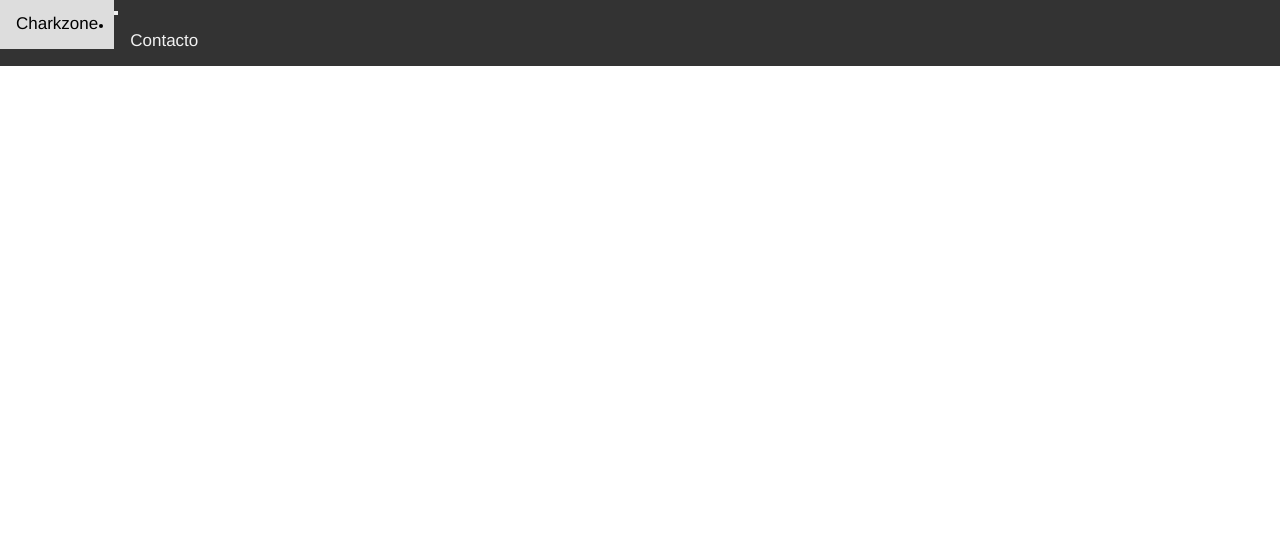
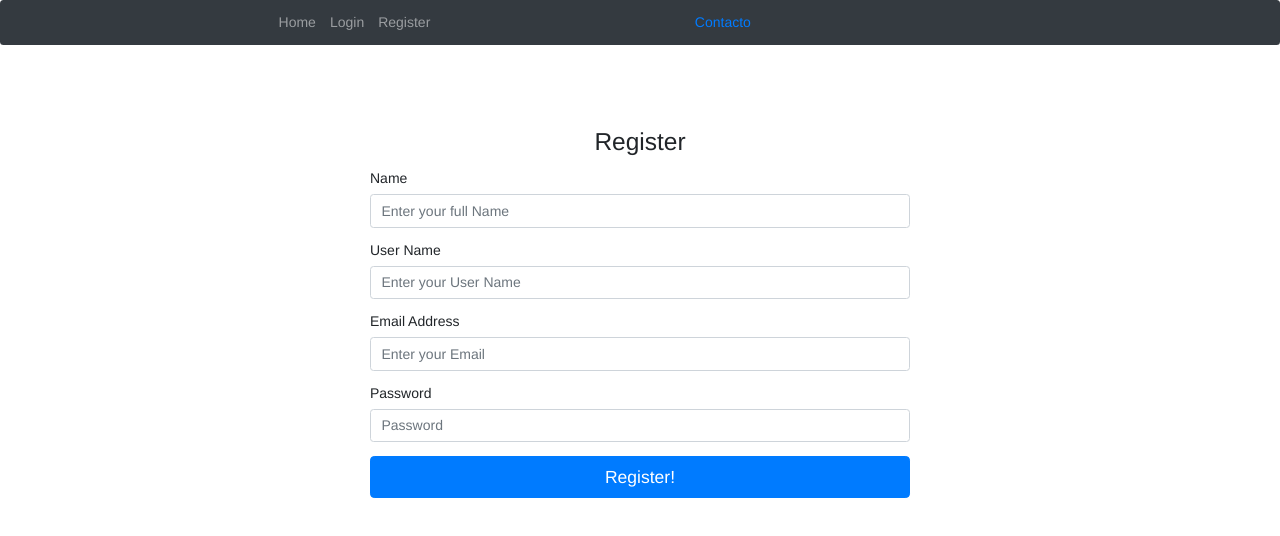
Before and after one commit to lakedv/charkbot-app, a React (Create React App) app: page /register in a window 1280 px wide. Shown: the top 536 px of the page. Built offline with nearby package versions, Linux system fonts and the light colour scheme.

Commit message:
Added Forms

```diff
--- a/package.json
+++ b/package.json
@@ -3,6 +3,7 @@
   "version": "0.1.0",
   "private": true,
   "dependencies": {
+    "axios": "^0.18.0",
     "cors": "^2.8.5",
     "mysql": "^2.16.0",
     "pusher-js": "^4.3.1",
--- a/public/index.html
+++ b/public/index.html
@@ -1,5 +1,6 @@
 <!DOCTYPE html>
 <html lang="en">
+
 <head>
   <meta charset="utf-8">
   <link rel="shortcut icon" href="%PUBLIC_URL%/favicon.ico">
@@ -19,11 +20,17 @@
       work correctly both with client-side routing and a non-root public URL.
       Learn how to configure a non-root public URL by running `npm run build`.
     -->
-    <link rel="stylesheet"
-    href="https://cdnjs.cloudflare.com/ajax/libs/font-awesome/4.7.0/css/font-awesome.min.css">
+    <link rel="stylesheet" href="https://stackpath.bootstrapcdn.com/bootstrap/4.1.3/css/bootstrap.min.css" integrity="sha384-MCw98/SFnGE8fJT3GXwEOngsV7Zt27NXFoaoApmYm81iuXoPkFOJwJ8ERdknLPMO" crossorigin="anonymous">
     <title>React App</title>
 </head>
+
 <body>
+  <script src="https://code.jquery.com/jquery-3.3.1.slim.min.js" integrity="sha384-q8i/X+965DzO0rT7abK41JStQIAqVgRVzpbzo5smXKp4YfRvH+8abtTE1Pi6jizo"
+    crossorigin="anonymous"></script>
+  <script src="https://cdnjs.cloudflare.com/ajax/libs/popper.js/1.14.3/umd/popper.min.js" integrity="sha384-ZMP7rVo3mIykV+2+9J3UJ46jBk0WLaUAdn689aCwoqbBJiSnjAK/l8WvCWPIPm49"
+    crossorigin="anonymous"></script>
+  <script src="https://stackpath.bootstrapcdn.com/bootstrap/4.1.3/js/bootstrap.min.js" integrity="sha384-ChfqqxuZUCnJSK3+MXmPNIyE6ZbWh2IMqE241rYiqJxyMiZ6OW/JmZQ5stwEULTy"
+    crossorigin="anonymous"></script>
   <noscript>
     You need to enable JavaScript to run this app.
   </noscript>
@@ -39,4 +46,5 @@
       To create a production bundle, use `npm run build` or `yarn build`.
     -->
 </body>
+
 </html>
--- a/src/App.js
+++ b/src/App.js
@@ -4,6 +4,8 @@
 import React, { Component } from 'react';
 import Route from 'react-router-dom/Route'
 import Chatbot from './comps/Chatbot'
+import Login from './comps/Login'
+import Register from './comps/Register'
 import { BrowserRouter } from 'react-router-dom'
 import NavUI from './comps/NavUI';
 
@@ -18,6 +20,8 @@
           <div>
             <NavUI />
             <Route path="/chatbot" component={Chatbot} />
+            <Route exath path="/register" component={Register} />
+            <Route exath path="/login" component={Login} />
           </div>
         </BrowserRouter>
       </div>
--- /dev/null
+++ b/src/comps/Login.js
@@ -0,0 +1,82 @@
+import React, { Component } from 'react'
+import { login } from './UserFunctions'
+
+class Login extends Component {
+    constructor() {
+        super()
+        this.state = {
+            email: '',
+            password: '',
+            errors: {}
+        }
+
+        this.onChange = this.onChange.bind(this)
+        this.onSubmit = this.onSubmit.bind(this)
+
+    }
+
+    onChange(e) {
+        this.setState({ [e.target.name]: e.target.value })
+    }
+    onSubmit(e) {
+        e.preventDefault()
+
+        const user = {
+            email: this.state.email,
+            password: this.state.password
+        }
+
+        login(user).then(res => {
+            if (res) {
+                this.props.history.push(`/profile`)
+            }
+        })
+    }
+
+    render(){
+        return (
+            <div className="container">
+                <div className="row">
+                    <div className="col-mds-6 mt-5 mx-auto">
+                        <form noValidate onSubmit={this.onSubmit}>
+                        <h1 className="h3 mb-3 font-weight-normal">Please Sign In</h1>
+                        <div className="form-group">
+                        <label htmlFor="email">Email Address</label>
+                        <input
+                        type="email"
+                        className="form-control"
+                        name="email"
+                        placeholder="Enter your Email"
+                        value={this.state.email}
+                        onChange={this.onChange}
+                        />
+                        </div>
+                        <div className="form-group">
+                        <label htmlFor="password">Password</label>
+                        <input
+                        type="password"
+                        className="form-control"
+                        name="password"
+                        placeholder="Password"
+                        value={this.state.password}
+                        onChange={this.onChange}
+                        />
+                        </div>
+                        <button
+                        type="submit"
+                        className="btn btn-lg btn-primary btn-block"
+                        >
+                            Sign In
+                        </button>
+                        </form>
+                    </div>
+                </div>
+            </div>
+
+        )
+    }
+
+
+}
+
+export default Login
--- a/src/comps/NavUI.js
+++ b/src/comps/NavUI.js
@@ -1,5 +1,5 @@
 import React from 'react';
-import {NavLink, withRouter}  from 'react-router-dom'
+import {NavLink, Link, withRouter}  from 'react-router-dom'
 import '../Nav.css'
 
 class NavUI extends React.Component {
@@ -9,27 +9,73 @@
         return this.props.location.pathname === path ? 'active' : '';
     }
 
-
+    logOut(e) {
+        e.preventDefault()
+        localStorage.removeItem('usertoken')
+        this.props.history.push(`/`)
+    }
 
     render() {
+
+        const loginReqLink = (
+            <ul className="navbar-nav">
+                <li className="nav-item">
+                    <Link to="/login" className="nav-link">
+                        Login
+                </Link>
+                </li>
+                <li className="nav-item">
+                    <Link to="/register" className="nav-link">
+                        Register
+            </Link>
+                </li>
+            </ul>
+        )
+        const userLink = (
+            <ul className="navbar-nav">
+                <li className="nav-item">
+                    <a href="" onClick={this.logOut.bind(this)} classname="nav-link">
+                        Logout
+                </a>
+                </li>
+            </ul>
+        )
+
         return (
-            <nav className="NavUI" >
-                <div className="container-fluid">
-                    <div className="navbar-header">
-                        <button type="button" className="navbar-toggle collapsed" data-toggle="collapse" data-target="#bs-example-navbar-collapse-1" aria-expanded="false">
-                            <span className="icon-bar"></span>
-                            <span className="icon-bar"></span>
-                            <span className="icon-bar"></span>
-                        </button>
-                        <a className="navbar-brand" href="/">Charkzone</a>
-                    </div>
-                    <div className="collapse navbar-collapse" id="bs-example-navbar-collapse-1">
+
+            <nav className="navbar navbar-expand-lg navbar-dark bg-dark rounded">
+            <button
+                className="navbar-toggler"
+                type="button"
+                data-toggle="collapse"
+                data-target="#navbarsExample10"
+                aria-controls="navbarsExample10"
+                aria-expanded="false"
+                aria-labe="Toggle navigation"
+            >
+                <span className="navbar-toggler-icon" />
+            </button>
+
+            <div
+                className="collapse navbar-collapse justify-content-md-center"
+                id="navbarsExample10"
+            >
+                <ul className="navbar-nav">
+                    <li classname="nav-item">
+                        <Link to="/" className="nav-link">
+                            Home
+        </Link>
+                    </li>
+                </ul>
+                {localStorage.usertoken ? userLink : loginReqLink}
+            </div>
+            <div className="collapse navbar-collapse" id="bs-example-navbar-collapse-1">
                         <ul className="nav navbar-nav navbar-right">
                            <li className={this.getNavLinkClass("/chatbot")}><NavLink to="/Chatbot">Contacto</NavLink></li>
                         </ul>
-                    </div>
-                </div>
-            </nav>
+            </div>
+        </nav>
+
         )
     }
 };
--- /dev/null
+++ b/src/comps/Register.js
@@ -0,0 +1,105 @@
+import React, { Component } from 'react'
+import { register } from './UserFunctions'
+
+class Register extends Component {
+    constructor() {
+        super()
+        this.state = {
+            name: '',
+            username: '',
+            email: '',
+            password: '',
+            errors: {}
+        }
+
+        this.onChange = this.onChange.bind(this)
+        this.onSubmit = this.onSubmit.bind(this)
+    }
+
+    onChange(e) {
+        this.setState({ [e.target.name]: e.target.value })
+    }
+
+    onSubmit(e) {
+        e.proventDefault()
+
+        const newUser = {
+            name: this.state.name,
+            username: this.state.username,
+            email: this.state.email,
+            password: this.state.password
+        }
+
+        register(newUser).then(res => {
+            this.props.history.push(`/login`)
+        })
+    }
+
+    render() {
+        return (
+            <div className="container">
+                <div className="row">
+                    <div className="col-md-6 mt-5 mx-auto">
+                        <form noValidate onSubmit={this.onSubmit}>
+                            <h1 className="h3 mb-3 font-weight-normal">Register</h1>
+                            <div className="form-group">
+                                <label htmlFor="name">Name</label>
+                                <input
+                                    type="text"
+                                    className="form-control"
+                                    name="name"
+                                    placeholder="Enter your full Name"
+                                    value={this.state.name}
+                                    onChange={this.onChange}
+                                />
+                            </div>
+                            <div className="form-group">
+                                <label htmlFor="name">User Name</label>
+                                <input
+                                    type="text"
+                                    className="form-control"
+                                    name="username"
+                                    placeholder="Enter your User Name"
+                                    value={this.state.username}
+                                    onChange={this.onChange}
+                                />
+                            </div>
+                            <div className="form-group">
+                                <label htmlFor="name">Email Address</label>
+                                <input
+                                    type="email"
+                                    className="form-control"
+                                    name="email"
+                                    placeholder="Enter your Email"
+                                    value={this.state.email}
+                                    onChange={this.onChange}
+                                />
+                            </div>
+                            <div className="form-group">
+                                <label htmlFor="name">Password</label>
+                                <input
+                                    type="password"
+                                    className="form-control"
+                                    name="password"
+                                    placeholder="Password"
+                                    value={this.state.password}
+                                    onChange={this.onChange}
+                                />
+                            </div>
+                            <button
+                                type="submit"
+                                className="btn btn-lg btn-primary btn-block"
+                            >
+                                Register!
+                    </button>
+                        </form>
+                    </div>
+                </div>
+            </div>
+
+        )
+
+    }
+}
+
+export default Register;
--- /dev/null
+++ b/src/comps/UserFunctions.js
@@ -0,0 +1,29 @@
+import axios from 'axios'
+
+export const register = newUser => {
+    return axios
+    .post('usuarios/register', {
+        name: newUser.name,
+        username: newUser.username,
+        email: newUser.email,
+        password: newUser.password
+    })
+    .then(response => {
+        console.log('Registered')
+    })
+}
+
+export const login = user => {
+    return axios
+    .post('usuarios/login', {
+        email: user.email,
+        password: user.password
+    })
+    .then(response => {
+        localStorage.setItem('usertoken', response.data)
+        return response.data
+    })
+    .catch(err => {
+        console.log(err)
+    })
+}
```
Also changed, not shown: 1 other file (tests, documents, lock files or other folders). Lines whose indentation alone changed are shown as unchanged.
